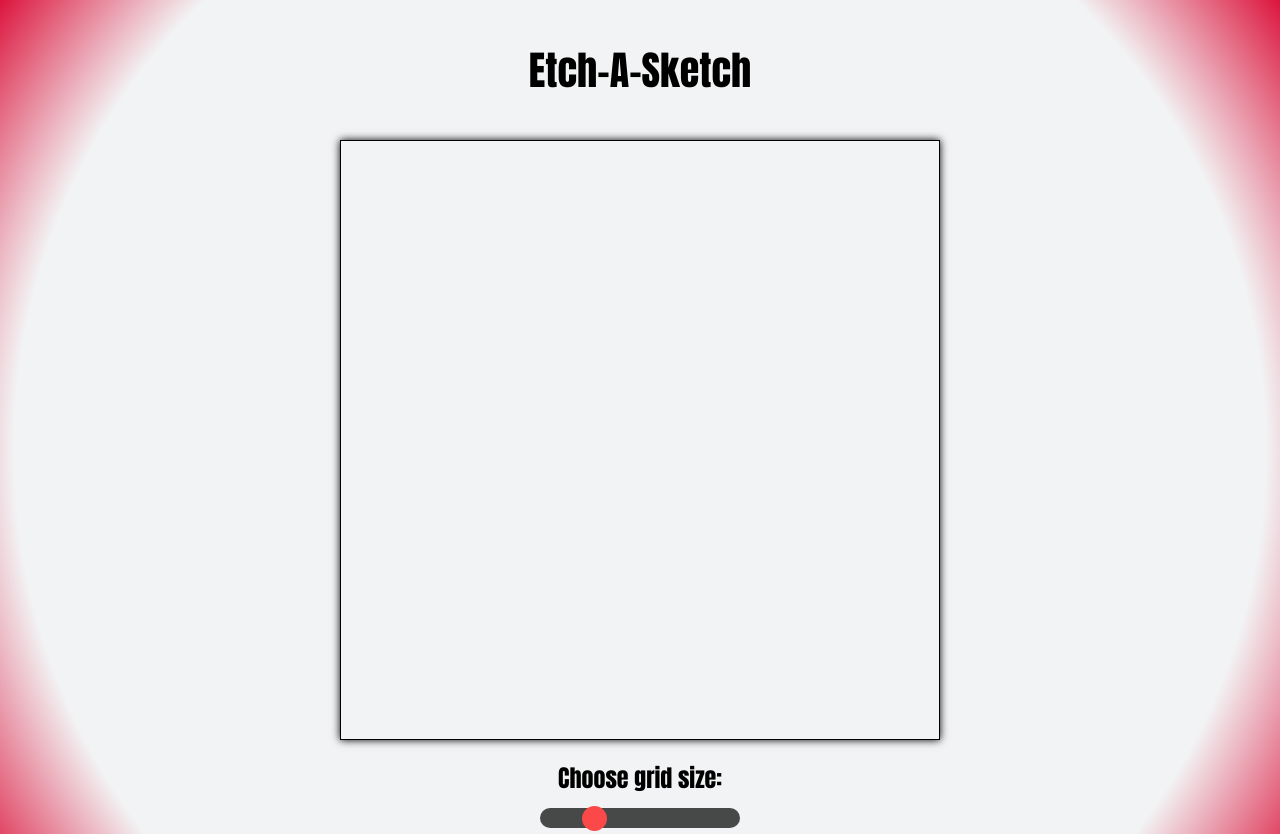
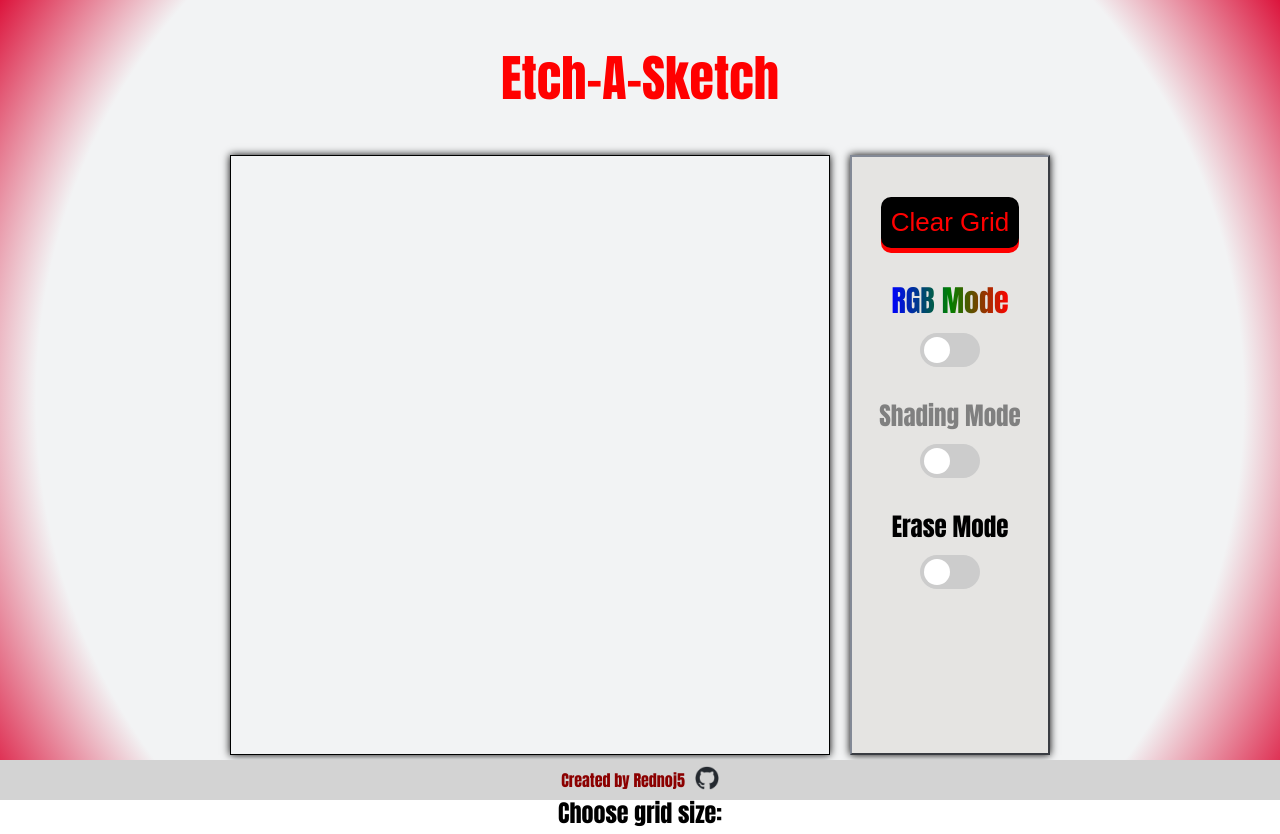
Before and after one commit to rednoj5/Etch-A-Sketch, a plain HTML site: page index.html in a window 1280 px wide. Shown: the top 834 px of the page. Drawn offline with Linux system fonts and the light colour scheme.

Commit message:
Implemented rgb mode, shading mode, erase mode Optimised functions Color pick mode only left to be added

```diff
--- a/index.html
+++ b/index.html
@@ -14,7 +14,30 @@
     </header>
     <main class="main">
         <div class="board"></div>
-        <div class="settings"></div>
+        <div class="settings">
+            <button type='button' id="clearGrid">Clear Grid</button>
+            <div class="modeChange">
+                <p id="rgbButtonDescription">RGB Mode</p>
+                <label class="toggle">
+                    <input id='rgbButton' type="checkbox" name="toggle">
+                    <span class="slider"></span>
+                </label>
+            </div>
+            <div class="modeChange">
+                <p id="shadingButtonDescription">Shading Mode</p>
+                <label class="toggle">
+                    <input id='shadingButton' type="checkbox" name="toggle">
+                    <span class="slider"></span>
+                </label>
+            </div>
+            <div class="modeChange">
+                <p id="eraseButtonDescription">Erase Mode</p>
+                <label class="toggle">
+                    <input id='eraseButton' type="checkbox" name="toggle">
+                    <span class="slider"></span>
+                </label>
+            </div>
+        </div>
     </main>
     <div class="gridSizeSelection">
         <label for='slider'>Choose grid size:</label>
@@ -22,7 +45,7 @@
         <p id="gridSizeOutput">16 x 16</p>
     </div>
     <footer>
-
+        <p>Created by Rednoj5</p><a href="https://github.com/rednoj5" target="_blank" rel="noopener noreferrer"><img id='gitLogo' src="github-mark.png" /></a></a>
     </footer>
 </body>
 </html>
--- a/javascript.js
+++ b/javascript.js
@@ -2,7 +2,12 @@ window.onload = () => createDivs(16);
 
 const board = document.querySelector('.board');
 const slider = document.querySelector('#slider');
-const sliderOutput = document.querySelector('#gridSizeOutput')
+const sliderOutput = document.querySelector('#gridSizeOutput');
+const body = document.querySelector('body');
+const clearButton = document.querySelector('#clearGrid');
+const rgbButton = document.querySelector('#rgbButton');
+const shadingButton = document.querySelector('#shadingButton');
+const eraseButton = document.querySelector('#eraseButton');
 
 //functions
 
@@ -25,15 +30,73 @@ function clearBoard() {
 };
 
 function changeColor(e) {
-    e.target.setAttribute('id', 'black');
+    if (mouseDown === true) {
+        if (rgbButton.checked) {
+            e.target.style.cssText = `background-color: rgb(${randomRGB()}, ${randomRGB()}, ${randomRGB()});`;
+        } else if (shadingButton.checked) {
+            let currentOpacity = parseFloat(getComputedStyle(e.target).opacity);
+            let currentBackground = getComputedStyle(e.target).backgroundColor;
+            console.log(currentBackground);
+            if (currentOpacity > 0 && currentOpacity != 1) {
+                e.target.style.cssText = `background-color: black; opacity: ${currentOpacity + 0.1}`
+            } else if (currentOpacity == 1 && currentBackground == 'rgb(0, 0, 0)') {
+                return
+            } else {
+                e.target.style.cssText = 'background-color: black; opacity: 0.1;';
+            };
+        } else if (eraseButton.checked) {
+            e.target.style.cssText = 'background-color: ;'
+        } else {
+            e.target.style.cssText = 'background-color: black;';
+    }};
 };
 
-function updateSlider() {
+function updateSliderText() {
     let size = slider.value;
     sliderOutput.textContent = `${size} x ${size}`;
-}
+};
 
-slider.addEventListener('change', updateSlider);
-slider.addEventListener('mousemove', updateSlider);
+function updateGrid() {
+    let size = slider.value;
+    sliderOutput.textContent = `${size} x ${size}`;
+    clearBoard();
+    createDivs(size);
+};
 
-console.log(slider.value)
+function randomRGB() {
+    return Math.floor(Math.random() * 256);
+};
+
+//DOM manipulation (using different methods to learn more :))
+
+slider.addEventListener('change', updateGrid);
+slider.addEventListener('mousemove', updateSliderText);
+
+let mouseDown = false;
+
+body.addEventListener('mousedown', () => {
+    mouseDown = true;
+});
+body.addEventListener('mouseup', () => {
+    mouseDown = false;
+});
+
+clearButton.onclick = () => {
+    clearBoard();
+    createDivs(slider.value);
+};
+
+shadingButton.onchange = () => {
+    eraseButton.checked = false;
+    rgbButton.checked = false;
+};
+
+rgbButton.onchange = () => {
+    shadingButton.checked = false;
+    eraseButton.checked = false;
+};
+
+eraseButton.onchange = () => {
+    shadingButton.checked = false;
+    rgbButton.checked = false;
+};
--- a/styles.css
+++ b/styles.css
@@ -1,6 +1,13 @@
 * {
     box-sizing: border-box;
 }
+
+html {
+    height: 100%;
+    -webkit-user-drag: none;
+    user-select: none;
+}
+
 body {
     font-family: Impact, Charcoal, sans-serif;;
     background-image: radial-gradient(circle, #f2f3f4 80%, #dc143c);
@@ -12,6 +19,7 @@ body {
 
 .main {
     display: flex;
+    gap: 20px;
     justify-content: center;
 }
 
@@ -27,11 +35,24 @@ body {
     box-shadow: 0 0 8px black;
 }
 
+.settings {
+    width: 200px;
+    height: 600px;
+    background-color: #e5e4e2;
+    border: 2px outset #838996;
+    box-shadow: 0 0 8px black;
+    display: flex;
+    flex-direction: column;
+    align-items: center;
+    padding: 40px 0;
+}
+
 .header {
     text-align: center;
-    font-size: 40px;
+    font-size: 50px;
     padding: 40px 0;
     margin: 0;
+    color: red;
 }
 
 .row {
@@ -55,8 +76,8 @@ body {
     justify-content: center;
     flex-direction: column;
     align-items: center;
-    padding: 20px;
-    gap: 10px;
+    padding: 40px;
+    gap: 15px;
 }
 
 .gridSizeSelection label {
@@ -94,3 +115,131 @@ body {
     cursor: pointer;
     border-radius: 100%;
 }
+
+#gitLogo {
+    width: 24px;
+    height: auto;
+    transition: transform .2s;
+    color: gold;
+}
+
+#gitLogo:hover {
+    transform: scale(1.2);
+}
+
+footer {
+    width: 100%;
+    position:fixed;
+    bottom: 0;
+    display: flex;
+    justify-content: center;
+    align-items: center;
+    max-height: 40px;
+    background-color: lightgrey;
+    color: darkred;
+    gap: 10px;
+}
+
+/* buttons */
+
+#clearGrid {
+    font-size: 26px;
+    border-radius: 10px;
+    border: none;
+    box-shadow: 0 5px red;
+    background-color: black;
+    color: red;
+    cursor: pointer;
+    padding: 10px;
+}
+
+#clearGrid:active {
+    box-shadow: 0 3px darkred;
+    transform: translateY(1px);
+}
+
+#rgbButtonDescription {
+    font-weight: bold;
+    font-size: 30px;
+    background: -webkit-linear-gradient(180deg, red, green, blue);
+    -webkit-background-clip: text;
+    -webkit-text-fill-color: transparent;
+    padding: 0;
+    margin: 0;
+}
+
+.toggle {
+    position: relative;
+    display: inline-block;
+    width: 60px;
+    height: 34px;
+}
+
+.slider {
+    position: absolute;
+    cursor: pointer;
+    top: 0;
+    left: 0;
+    right: 0;
+    bottom: 0;
+    background-color: #ccc;
+    -webkit-transition: .4s;
+    transition: .4s;
+    border-radius: 34px;
+}
+
+.slider:before {
+    position: absolute;
+    content: "";
+    height: 26px;
+    width: 26px;
+    left: 4px;
+    bottom: 4px;
+    background-color: white;
+    -webkit-transition: .4s;
+    transition: .4s;
+    border-radius: 50%;
+  }
+
+  .toggle input:checked + .slider {
+    background-color: #f14646;
+  }
+
+  .toggle input:focus + .slider {
+    box-shadow: 0 0 1px #f14646;
+  }
+
+  .toggle input:checked + .slider:before {
+    -webkit-transform: translateX(26px);
+    -ms-transform: translateX(26px);
+    transform: translateX(26px);
+  }
+
+  .toggle input {
+      width: 0;
+      height: 0;
+      opacity: 0;
+  }
+
+  .modeChange {
+      display: flex;
+      flex-direction: column;
+      align-items: center;
+      justify-content: center;
+      padding: 30px 0 0 0;
+      gap: 10px;
+  }
+
+  #shadingButtonDescription {
+      font-weight: bold;
+      font-size: 25px;
+      margin: 0;
+      color: grey;
+  }
+
+  #eraseButtonDescription {
+    font-weight: bold;
+    font-size: 25px;
+    margin: 0;
+    color: black;
+}
```
Also changed, not shown: github-mark.png (added).
